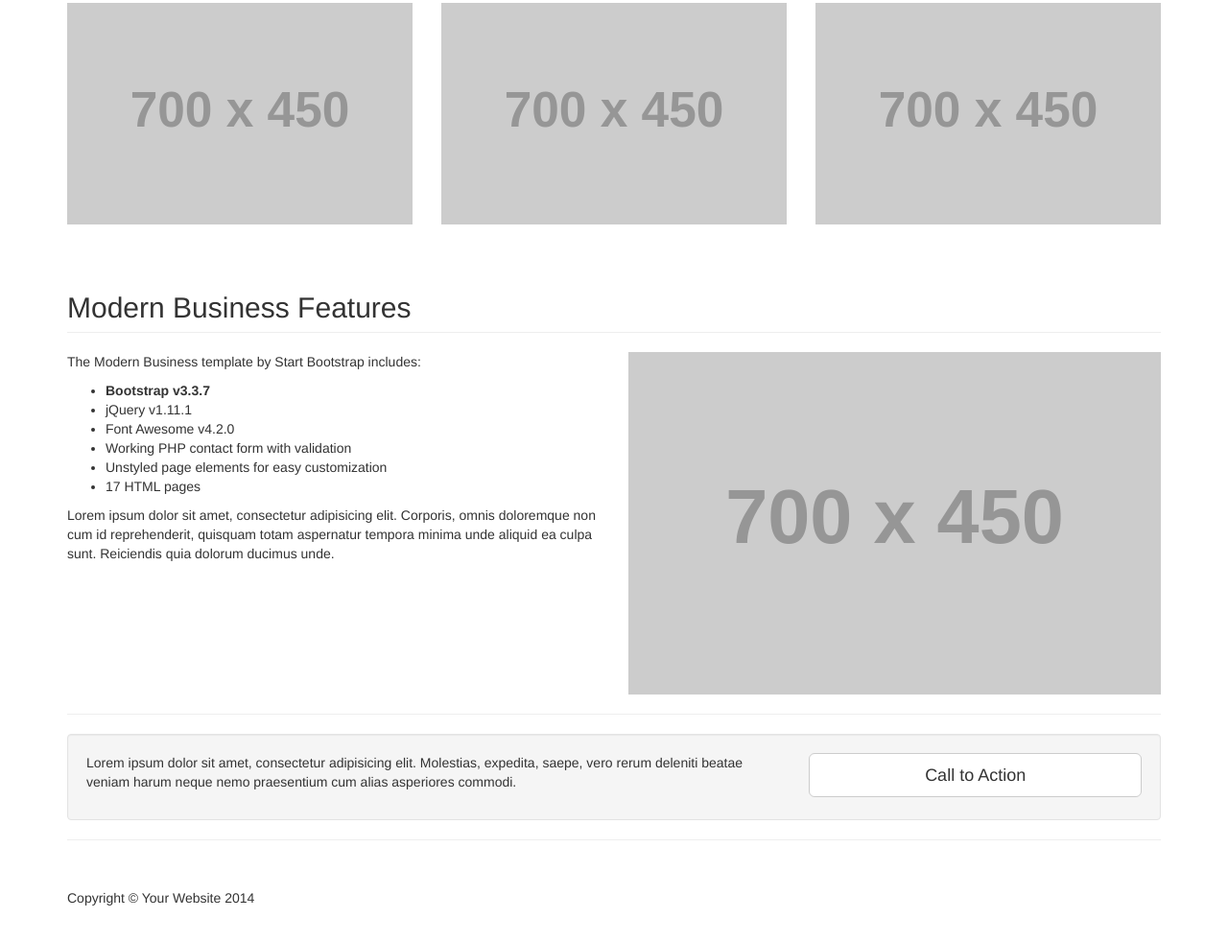
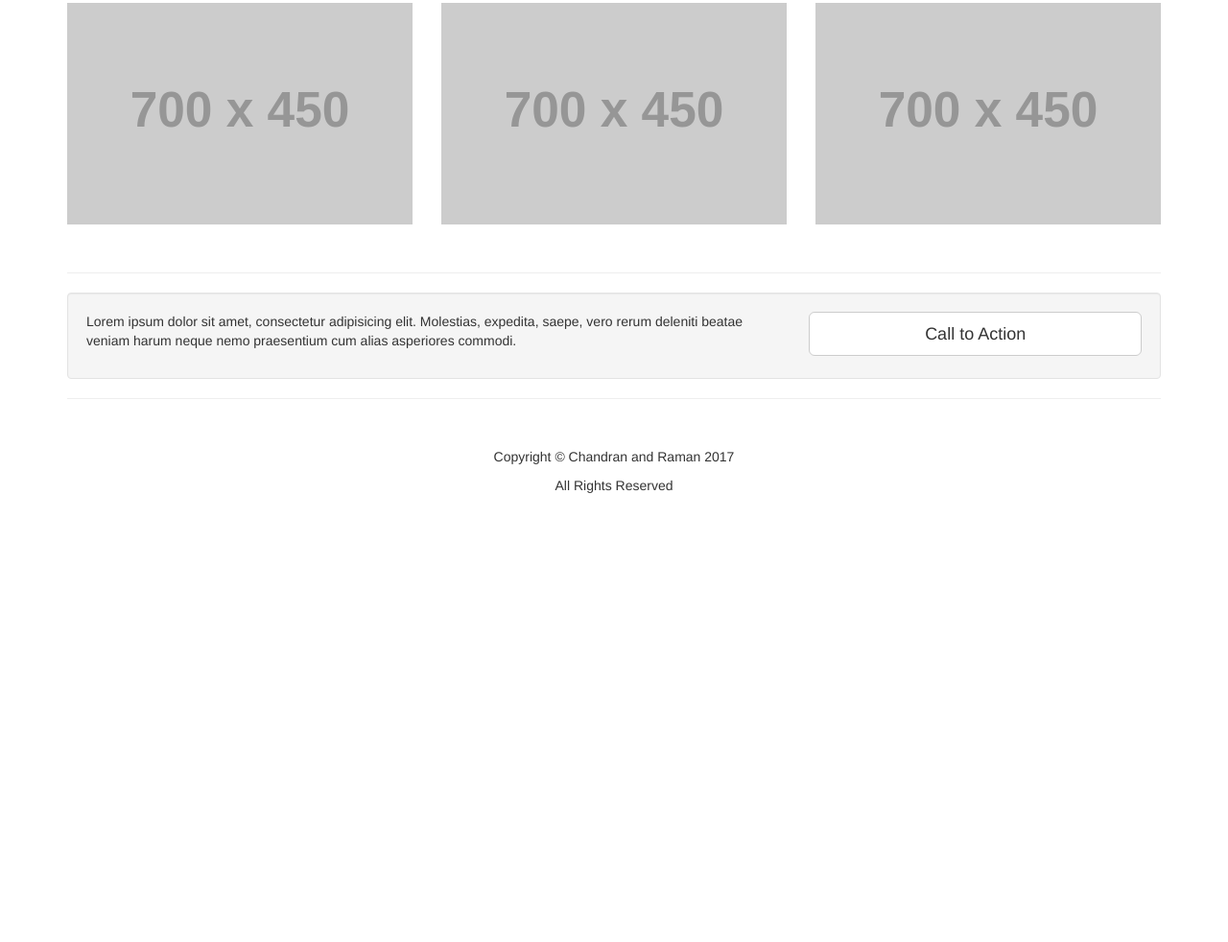
Before and after one commit to prahaladbelavadi/chandran-and-raman, a website: page index.html in a window 1280 px wide. Shown: the part 1313-2295 px from the top of the page at 96% size. After the commit the page ends 1889 px from the top, so only its background shows below. Drawn offline with Linux system fonts and the light colour scheme; placeholder pictures from the web are drawn by us.

Commit message:
Customization

```diff
--- a/index.html
+++ b/index.html
@@ -242,7 +242,7 @@
         <!-- /.row -->
 
         <!-- Features Section -->
-        <div class="row">
+            <!-- <div class="row">
                 <div class="col-lg-12">
                     <h2 class="page-header">Modern Business Features</h2>
                 </div>
@@ -262,7 +262,7 @@
                 <div class="col-md-6">
                     <img class="img-responsive" src="http://placehold.it/700x450" alt="">
                 </div>
-        </div>
+            </div> -->
         <!-- /.row -->
 
         <hr>
@@ -283,9 +283,10 @@
 
         <!-- Footer -->
         <footer>
-            <div class="row">
+            <div class="row text-center">
                 <div class="col-lg-12">
-                    <p>Copyright &copy; Your Website 2014</p>
+                    <p>Copyright &copy; Chandran and Raman 2017</p>
+                    <p>All Rights Reserved</p>
                 </div>
             </div>
         </footer>
--- a/package.json
+++ b/package.json
@@ -1,5 +1,5 @@
 {
-  "name": "Chandran and Raman",
+  "name": "Chandran-and-Raman",
   "version": "1.0.0",
   "description": "",
   "main": "index.js",
```
Lines whose indentation alone changed are shown as unchanged.
